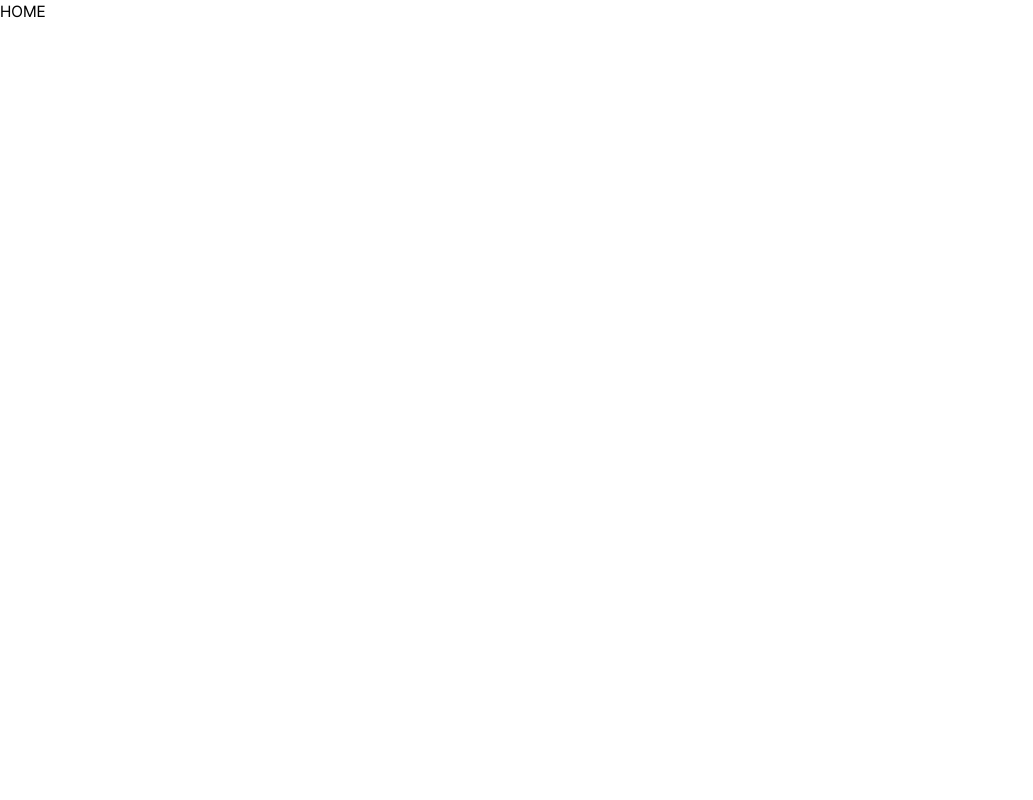
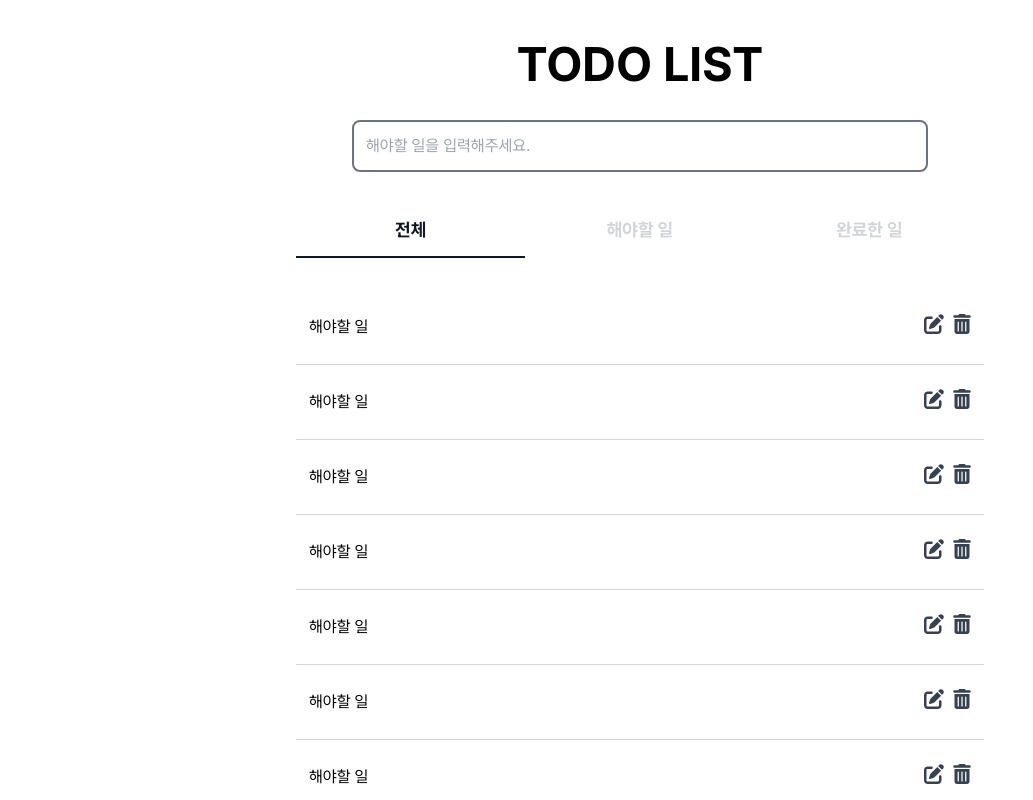
Before and after one commit to ParkGana/sparta-barointern-todo, a Next.js app: page / in a window 1280 px wide. Shown: the top 800 px of the page, without its empty margins (0-1033 px from the left). Built offline with nearby package versions, Linux system fonts and the light colour scheme.

Commit message:
style : 페이지 퍼블리싱

```diff
--- a/package.json
+++ b/package.json
@@ -13,7 +13,8 @@
     "json-server": "^1.0.0-beta.3",
     "next": "14.2.3",
     "react": "^18",
-    "react-dom": "^18"
+    "react-dom": "^18",
+    "react-icons": "^5.5.0"
   },
   "devDependencies": {
     "@types/node": "^20",
--- a/src/app/layout.tsx
+++ b/src/app/layout.tsx
@@ -17,7 +17,9 @@ export default function RootLayout({
   return (
     <html lang="ko">
       <body className={`${pretendard.variable} font-pretendard`}>
-        <Providers>{children}</Providers>
+        <Providers>
+          <main className="max-w-3xl p-10 m-auto">{children}</main>
+        </Providers>
       </body>
     </html>
   );
--- a/src/app/page.tsx
+++ b/src/app/page.tsx
@@ -1,5 +1,14 @@
+import TodoCreate from '@/components/TodoCreate';
+import TodoList from '@/components/TodoList';
+
 const Home = () => {
-  return <>HOME</>;
+  return (
+    <div className="flex flex-col items-center gap-8">
+      <h1 className="text-5xl font-bold">TODO LIST</h1>
+      <TodoCreate />
+      <TodoList />
+    </div>
+  );
 };
 
 export default Home;
--- /dev/null
+++ b/src/components/TodoCreate.tsx
@@ -0,0 +1,11 @@
+const TodoCreate = () => {
+  return (
+    <input
+      type="text"
+      className="max-w-xl w-full border-2 border-gray-500 rounded-lg p-3"
+      placeholder="해야할 일을 입력해주세요."
+    />
+  );
+};
+
+export default TodoCreate;
--- /dev/null
+++ b/src/components/TodoFilter.tsx
@@ -0,0 +1,41 @@
+'use client';
+import { useState } from 'react';
+
+const TodoFilter = () => {
+  const [category, setCategory] = useState<string>('all');
+
+  const handleChangeCategory = (value: string) => {
+    setCategory(value);
+  };
+
+  return (
+    <div className="flex">
+      <p
+        className={`flex-1 text-center text-lg font-bold p-3 cursor-pointer hover:text-gray-900 ${
+          category === 'all' ? 'border-b-2 border-gray-900 text-gray-900' : 'text-gray-300'
+        }`}
+        onClick={() => handleChangeCategory('all')}
+      >
+        전체
+      </p>
+      <p
+        className={`flex-1 text-center text-lg font-bold p-3 cursor-pointer hover:text-gray-900 ${
+          category === 'active' ? 'border-b-2 border-gray-900 text-gray-900' : 'text-gray-300'
+        }`}
+        onClick={() => handleChangeCategory('active')}
+      >
+        해야할 일
+      </p>
+      <p
+        className={`flex-1 text-center text-lg font-bold p-3 cursor-pointer hover:text-gray-900 ${
+          category === 'done' ? 'border-b-2 border-gray-900 text-gray-900' : 'text-gray-300'
+        }`}
+        onClick={() => handleChangeCategory('done')}
+      >
+        완료한 일
+      </p>
+    </div>
+  );
+};
+
+export default TodoFilter;
--- /dev/null
+++ b/src/components/TodoItem.tsx
@@ -0,0 +1,28 @@
+import { FaTrashCan } from 'react-icons/fa6';
+import { FaPenToSquare } from 'react-icons/fa6';
+import { FaCheck } from 'react-icons/fa6';
+
+const TodoItem = () => {
+  return (
+    <div className="flex justify-between py-3 border-b border-gray-300">
+      {false ? (
+        <>
+          <input type="text" className="max-w-xl w-full border border-gray-500 focus:outline-none rounded-lg p-3" />
+          <div className="p-3">
+            <FaCheck size={20} className="text-gray-700 cursor-pointer" />
+          </div>
+        </>
+      ) : (
+        <>
+          <p className="truncate overflow-hidden border border-transparent cursor-pointer p-3">해야할 일</p>
+          <div className="flex gap-2 p-3">
+            <FaPenToSquare size={20} className="text-gray-700 cursor-pointer" />
+            <FaTrashCan size={20} className="text-gray-700 cursor-pointer" />
+          </div>
+        </>
+      )}
+    </div>
+  );
+};
+
+export default TodoItem;
--- /dev/null
+++ b/src/components/TodoList.tsx
@@ -0,0 +1,17 @@
+import TodoFilter from './TodoFilter';
+import TodoItem from './TodoItem';
+
+const TodoList = () => {
+  return (
+    <div className="w-full flex flex-col gap-8">
+      <TodoFilter />
+      <div>
+        {[...Array(10)].map((_, index) => (
+          <TodoItem key={index} />
+        ))}
+      </div>
+    </div>
+  );
+};
+
+export default TodoList;
```
Also changed, not shown: 1 other file (tests, documents, lock files or other folders).
